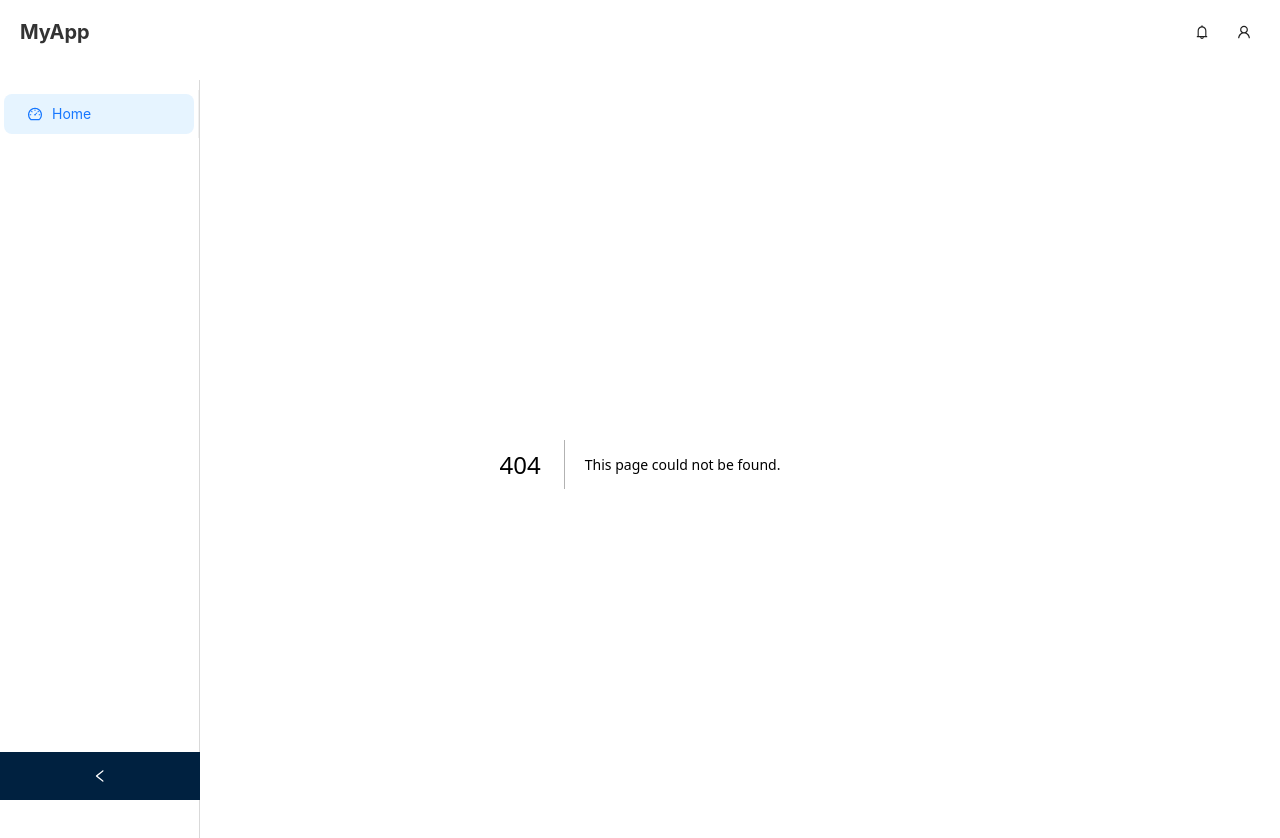
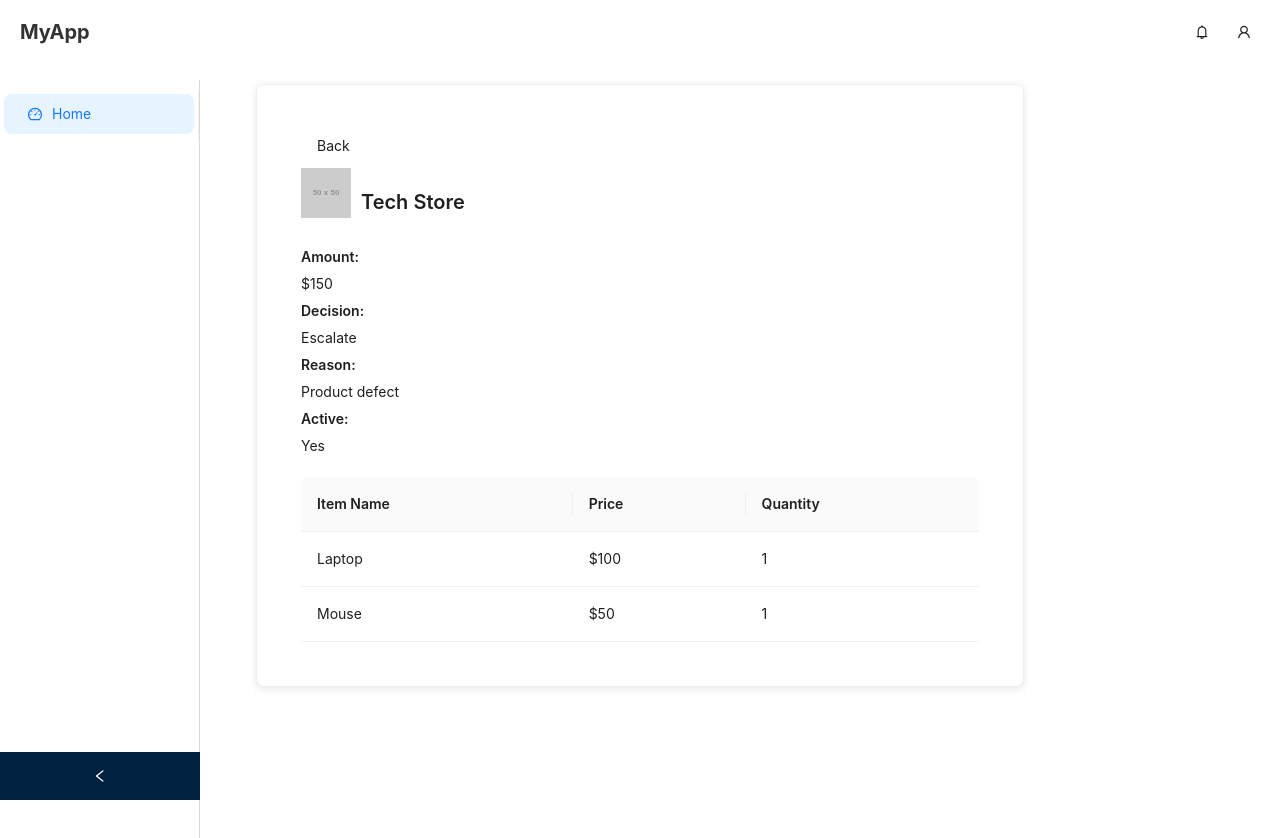
Before and after one commit to Abdullahhosny58/DashBoard-yammTask, a Next.js app: page /products/1 in a window 1280 px wide. Before the commit this address had no page. Shown: the top 838 px of the page. After the commit the page ends 800 px from the top, so only its background shows below. Built offline with nearby package versions, Linux system fonts and the light colour scheme; data requests are answered from the project's data file.

Commit message:
Completed dynamic routing and fixed pagination

```diff
--- a/db.json
+++ b/db.json
@@ -7,7 +7,7 @@
       "store_logo": "https://via.placeholder.com/50",
       "store_url": "https://techstore.com",
       "amount": 150,
-      "active": false,
+      "active": true,
       "decision": "Escalate",
       "items": [
         {
@@ -31,7 +31,7 @@
       "store_logo": "https://via.placeholder.com/50",
       "store_url": "https://fashionhub.com",
       "amount": 80,
-      "active": false,
+      "active": true,
       "decision": "Approved",
       "items": [
         {
@@ -293,39 +293,7 @@
           "quantity": 1
         }
       ]
-    },
-    {
-      "id": "7f5f"
-    },
-    {
-      "id": "4845"
-    },
-    {
-      "id": "e3fb"
-    },
-    {
-      "id": "ea02"
-    },
-    {
-      "id": "1510"
-    },
-    {
-      "id": "72cc"
-    },
-    {
-      "id": "9cb7"
-    },
-    {
-      "id": "20a1"
-    },
-    {
-      "id": "4f89"
-    },
-    {
-      "id": "0105"
-    },
-    {
-      "id": "63d2"
     }
+
   ]
 }
--- /dev/null
+++ b/src/app/products/[productId]/page.tsx
@@ -0,0 +1,15 @@
+"use client";
+
+import SingleProduct from "@/components/Layout/SingleProduct/SingleProduct";
+import { useParams } from "next/navigation";
+
+const Products = () => {
+    const params = useParams();
+
+
+    let id = params?.id || params?.productId;
+    id = Array.isArray(id) ? id[0] : id;
+    return <SingleProduct id={id} />;
+};
+
+export default Products;
--- /dev/null
+++ b/src/components/Layout/SingleProduct/SingleProduct.module.scss
@@ -0,0 +1,30 @@
+.card {
+    width: 60%;
+    margin: 20px auto;
+    padding: 20px;
+    background-color: #fff;
+    border-radius: 8px;
+    box-shadow: 0 2px 8px rgba(0, 0, 0, 0.1);
+  }
+
+  .storeContainer {
+    display: flex;
+    align-items: center;
+    gap: 10px;
+  }
+
+  .storeInfo {
+    display: flex;
+    flex-direction: column;
+  }
+
+  .productDetails {
+    margin-top: 20px;
+    display: flex;
+    flex-direction: column;
+    gap: 5px;
+  }
+
+  .tableContainer {
+    margin-top: 20px;
+  }
--- /dev/null
+++ b/src/components/Layout/SingleProduct/SingleProduct.tsx
@@ -0,0 +1,48 @@
+"use client";
+
+import useGetSingleProductId from "@/query/ProductId";
+import { Card, Typography, Table, Image, Flex, Button } from "antd";
+import styles from "./SingleProduct.module.scss";
+import { columns } from "./columns";
+import { useRouter } from "next/navigation";
+
+const { Title, Text } = Typography;
+
+const SingleProduct = ({ id }: { id?: string }) => {
+  const { data, isLoading, error } = useGetSingleProductId(id ?? "");
+  const router = useRouter();
+
+
+  if (isLoading) return <p>Loading...</p>;
+  if (error) return <p>error...</p>;
+
+  return (
+    <Card className={styles.card}>
+      <Button type="text" onClick={() => router.push("/")}>Back</Button>
+
+      <Flex className={styles.storeContainer}>
+        <Image width={50} src={data.store_logo} alt={data.store_name} />
+        <Flex className={styles.storeInfo}>
+          <Title level={4}>{data.store_name}</Title>
+        </Flex>
+      </Flex>
+
+      <Flex className={styles.productDetails}>
+        <Text strong>Amount: </Text> ${data.amount}
+        <Text strong>Decision: </Text> {data.decision}
+        <Text strong>Reason: </Text> {data.reason}
+        <Text strong>Active: </Text> {data.active ? "Yes" : "No"}
+      </Flex>
+
+      <Table
+        className={styles.tableContainer}
+        dataSource={data.items}
+        columns={columns}
+        rowKey="id"
+        pagination={false}
+      />
+    </Card>
+  );
+};
+
+export default SingleProduct;
--- /dev/null
+++ b/src/components/Layout/SingleProduct/columns.ts
@@ -0,0 +1,18 @@
+export const columns = [
+    {
+        title: "Item Name",
+        dataIndex: "name",
+        key: "name",
+    },
+    {
+        title: "Price",
+        dataIndex: "price",
+        key: "price",
+        render: (price: number) => `$${price}`,
+    },
+    {
+        title: "Quantity",
+        dataIndex: "quantity",
+        key: "quantity",
+    },
+];
--- /dev/null
+++ b/src/query/ProductId/index.ts
@@ -0,0 +1,12 @@
+import { getSingleProductId } from "@/services/TableContent/singleProductId";
+import { useQuery } from "@tanstack/react-query";
+
+const useGetSingleProductId = (id: string) => {
+    return useQuery({
+        queryKey: ["SingleProduct", id],
+        queryFn: () => getSingleProductId(id),
+        enabled: !!id,
+    });
+};
+
+export default useGetSingleProductId;
--- /dev/null
+++ b/src/services/TableContent/singleProductId.ts
@@ -0,0 +1,6 @@
+import axios from "axios";
+
+export const getSingleProductId = async (id: string) => {
+    const response = await axios.get(`http://localhost:5000/refundOrders/${id}`);
+    return response.data;
+};
```
Also changed, not shown: src/components/Layout/Content/TableContent/TableContent.tsx (+21 -33 lines), src/components/Shared/Table/CustomTable.tsx (+10 -11 lines).
